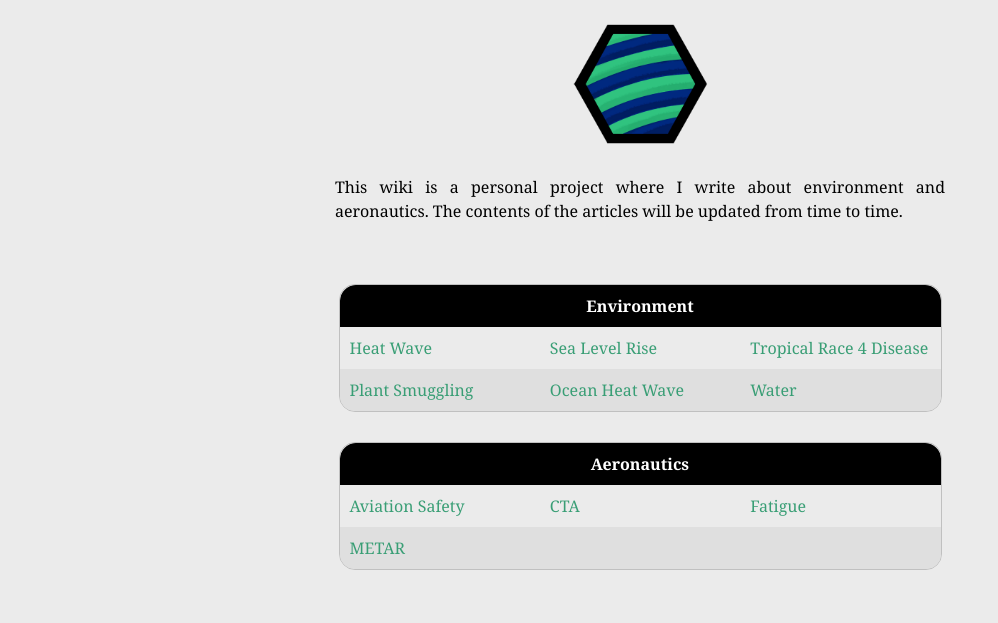
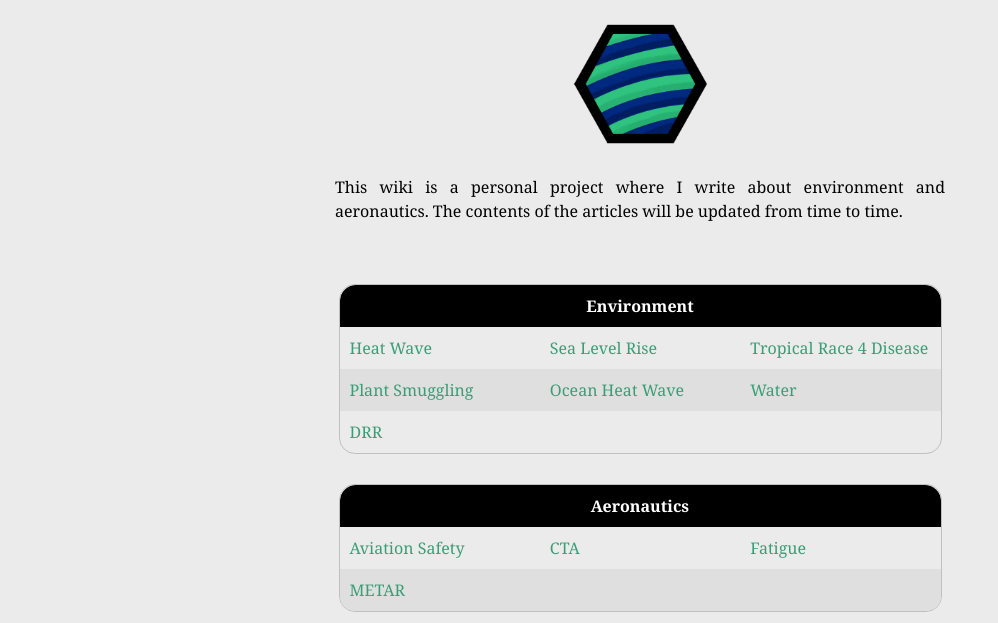
Before and after one commit to zorroartico/zorroartico.github.io, a plain HTML site: page library.html in a window 1280 px wide. Shown: the part 177-800 px from the top of the page, without its empty margins (0-998 px from the left). Drawn offline with Linux system fonts and the light colour scheme.

Commit message:
add a link to the disaster risk reduction article.

```diff
--- a/library.html
+++ b/library.html
@@ -84,6 +84,9 @@
           <td><a href="library/oceanheatwave.html">Ocean Heat Wave</a></td>
           <td><a href="library/water.html">Water</a></td>
         </tr>
+        <tr>
+          <td><a href="library/drr.html">DRR</a></td>
+        </tr>
       </table>
 
       <table class="table-lib">
```
